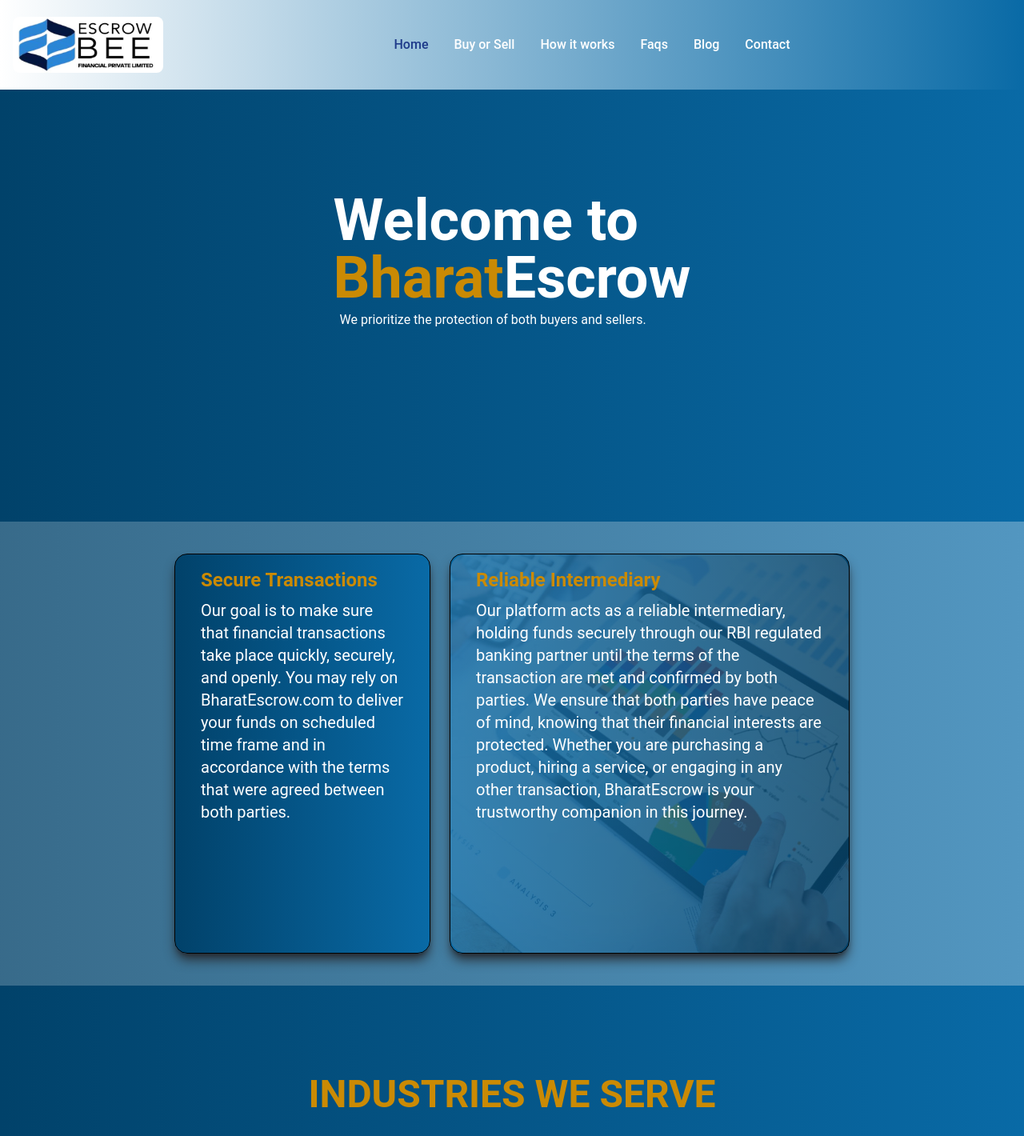
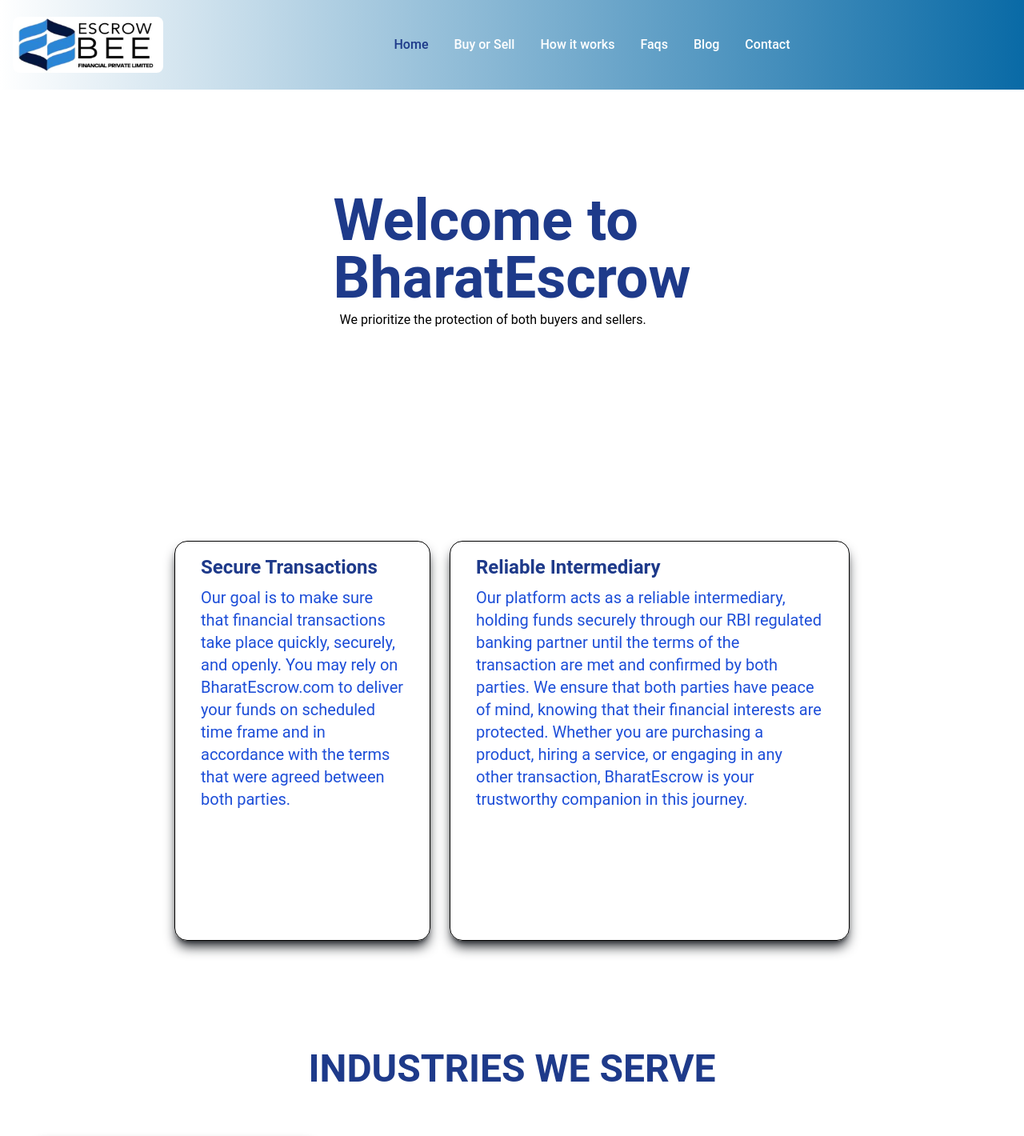
Before and after one commit to amankumar2k15/BharatEscrow, a React (Create React App) app: page / in a window 1280 px wide. Shown: the top 1420 px of the page at 80% size. Built offline with nearby package versions, Linux system fonts and the light colour scheme.

Commit message:
changes in home page

```diff
--- a/src/pages/Home.js
+++ b/src/pages/Home.js
@@ -17,62 +17,59 @@
 
     return (
         <section className='home'>
-            <div className='background-image-opacity bg-gradient-to-r row from-[rgb(1,66,106)] to-[#096aa6]  h-[652px] m-auto flex justify-center px-14  gap-5 flex-wrap ' >
+            <div className='background-image-opacity   h-[652px] m-auto flex justify-center px-8  gap-5 flex-wrap ' >
                 <div className='flex justify-center content-start flex-col gap-1 '>
                     <div className='flex gap-0 flex-col leading-tight'>
 
-                        <div className='text-[43px] sm:text-6xl md:text-7xl font-bold text-white '>
+                        <div className='text-[43px] sm:text-6xl md:text-7xl font-bold text-blue-900 '>
                             Welcome to
                         </div>
-                        <div className='text-[43px] sm:text-6xl md:text-7xl text-yellow-600 font-bold'>
-                            Bharat<span className='text-white'>Escrow</span>
+                        <div className='text-[43px] sm:text-6xl md:text-7xl text-blue-900 font-bold'>
+                            Bharat<span className='text-blue-900'>Escrow</span>
                         </div>
                     </div>
-                    <div className=' text-md text-white pl-2'>
+                    <div className=' text-md text-dark pl-2'>
                         We prioritize the protection of both buyers and sellers.
                     </div>
                 </div>
             </div>
 
 
-            <div className='flex justify-center bg-gradient-to-r row from-[#01426ac8] to-[#096aa6b3] py-10 px-10 gap-6 md:gap-6 flex-wrap md:flex-nowrap ' >
+            <div className='flex justify-center  py-6 px-10 gap-2 md:gap-6 flex-wrap md:flex-nowrap ' >
 
-                <div className=' bg-gradient-to-r w-full md:w-[320px] h-full md:h-[500px] row from-[hsl(203,98%,21%)] to-[#096aa6] border border-1 border-solid border-black shadow-[#26292e] hover:shadow-black text-white px-8 py-4 rounded-2xl flex gap-2 flex-col transition-all ease-in-out duration-200 sm:hover:-translate-y-2 shadow-lg' >
-                    <div className='text-xl sm:text-2xl font-semibold text-yellow-600'>
+                <div className=' w-full md:w-[320px] h-full md:h-[500px] row from-[hsl(203,98%,21%)] to-[#096aa6] border border-1 border-solid border-black shadow-[#26292e] hover:shadow-black text-white px-8 py-4 rounded-2xl flex gap-2 flex-col transition-all ease-in-out duration-200 sm:hover:-translate-y-2 shadow-lg' >
+                    <div className='text-xl sm:text-2xl font-semibold text-blue-900'>
                         Secure Transactions
                     </div>
-                    <div className='text-md sm:text-xl'>
+                    <div className='text-sm sm:text-xl text-blue-700'>
                         Our goal is to make sure that financial transactions take place quickly, securely, and openly. You may rely on BharatEscrow.com to deliver your funds on scheduled time frame and in accordance with the terms that were agreed between both parties.
                     </div>
 
                 </div>
 
-                <div className='bgImg bg-gradient-to-r row from-[#096aa6] [rgb(1,66,106)] to-[rgb(1,66,106)]  border border-1 border-solid border-black shadow-[#26292e] hover:shadow-black text-white w:full  md:w-[500px] px-8 py-4 rounded-2xl flex gap-2 flex-col transition-all ease-in-out duration-200 sm:hover:-translate-y-2 shadow-lg'  >
-                    <div className='text-xl sm:text-2xl font-semibold  text-yellow-600'>
+                <div className='bgIm row from-[#096aa6] [rgb(1,66,106)] to-[rgb(1,66,106)]  border border-1 border-solid border-black shadow-[#26292e] hover:shadow-black text-white w:full  md:w-[500px] px-8 py-4 rounded-2xl flex gap-2 flex-col transition-all ease-in-out duration-200 sm:hover:-translate-y-2 shadow-lg'  >
+                    <div className='text-xl sm:text-2xl font-semibold  text-blue-900'>
                         Reliable Intermediary
                     </div>
-                    <div className='text-md sm:text-xl' >
+                    <div className='text-sm sm:text-xl text-blue-700' >
                         Our platform acts as a reliable intermediary, holding funds securely through our RBI regulated banking partner until the terms of the transaction are met and confirmed by both parties. We ensure that both parties have peace of mind, knowing that their financial interests are protected. Whether you are purchasing a product, hiring a service, or engaging in any other transaction, BharatEscrow is your trustworthy companion in this journey.
                     </div>
                 </div>
             </div>
 
             {/* --Third section start-- */}
-            <div className=' flex pt-28 pb-[83px] bg-gradient-to-r row from-[rgb(1,66,106)] to-[#096aa6]  font-roboto flex-col gap-5 px-2 ' >
-                <div className='font-bold uppercase mb-10 text-3xl sm:text-4xl md:text-5xl mt-8 sm:mt-0 w-full text-center text-yellow-600'>
+            <div className=' flex pt-28 pb-[83px]   font-roboto flex-col gap-5 px-2 ' >
+                <div className='font-bold uppercase mb-10 text-3xl sm:text-4xl md:text-5xl mt-8 sm:mt-0 w-full text-center text-blue-900'>
                     Industries we serve
                 </div>
 
                 <div className='flex flex-wrap flex-shrink justify-between space-y-2 gap-4 px-2  '>
-
                     <Box text={"MSME"} src={MSME} />
                     <Box text={"ECOMMERCE"} src={domain2} />
                     <Box text={"DIGITAL SERVICES"} src={domain3} />
-
                     <Box text={"FREELANCER SERVICE"} src={Websites1} />
                     <Box text={"PROPERTY DEALING SERVICE"} src={Websites2} />
                     <Box text={"APP DEVELOPMENT"} src={appDevelpment} />
-
                     <Box text={"FIRA"} src={Car1} />
                     <Box text={"ESCROW PAYMENTS"} src={Payment} />
                     <Box text={"WEBSITE DEVELOPMENT"} src={websiteDevelopment} />
```
